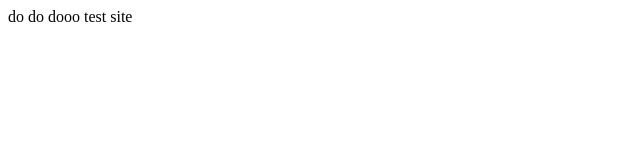
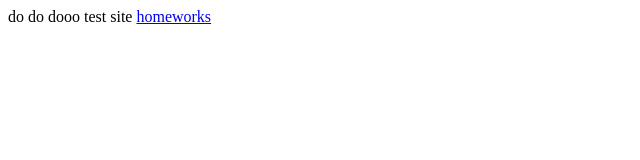
Before and after one commit to erhsparks/erhsparks.github.io, a plain HTML site: page index.html in a window 1280 px wide. Shown: the full height of the page, 0-640 px from the left. Drawn offline with Linux system fonts and the light colour scheme.

Commit message:
add link to homework repo site

```diff
--- a/index.html
+++ b/index.html
@@ -1 +1,3 @@
 do do dooo test site
+
+<a href="erhsparks.github.io/app_academy_homeworks/">homeworks</a>
```
